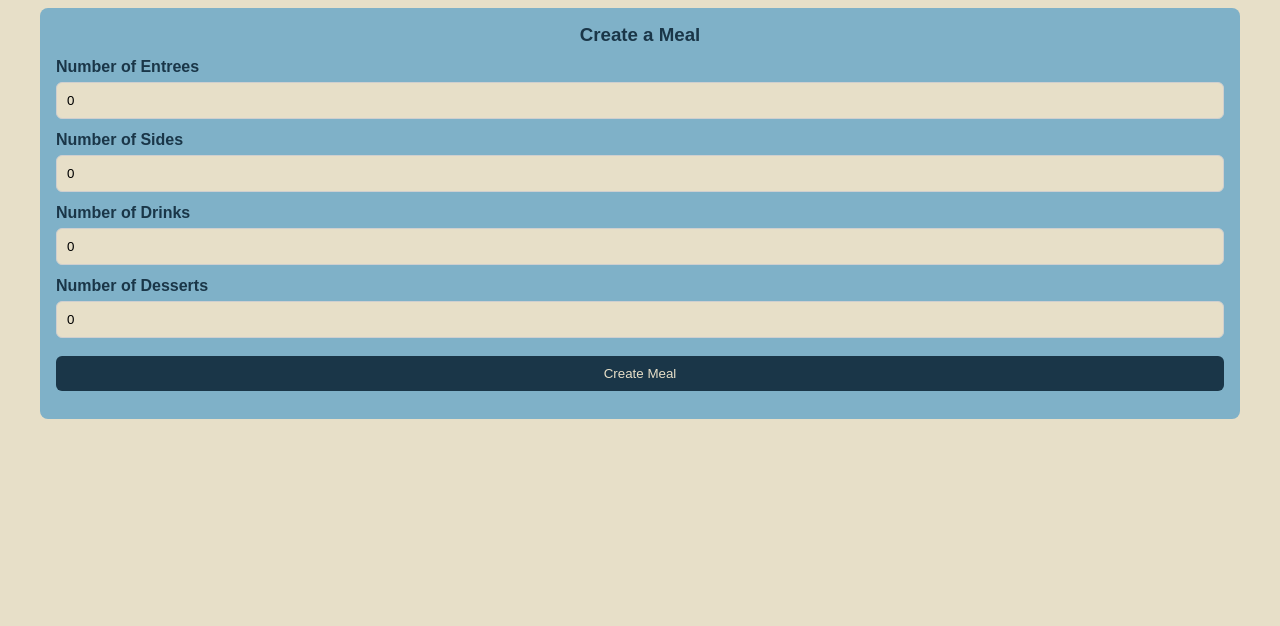
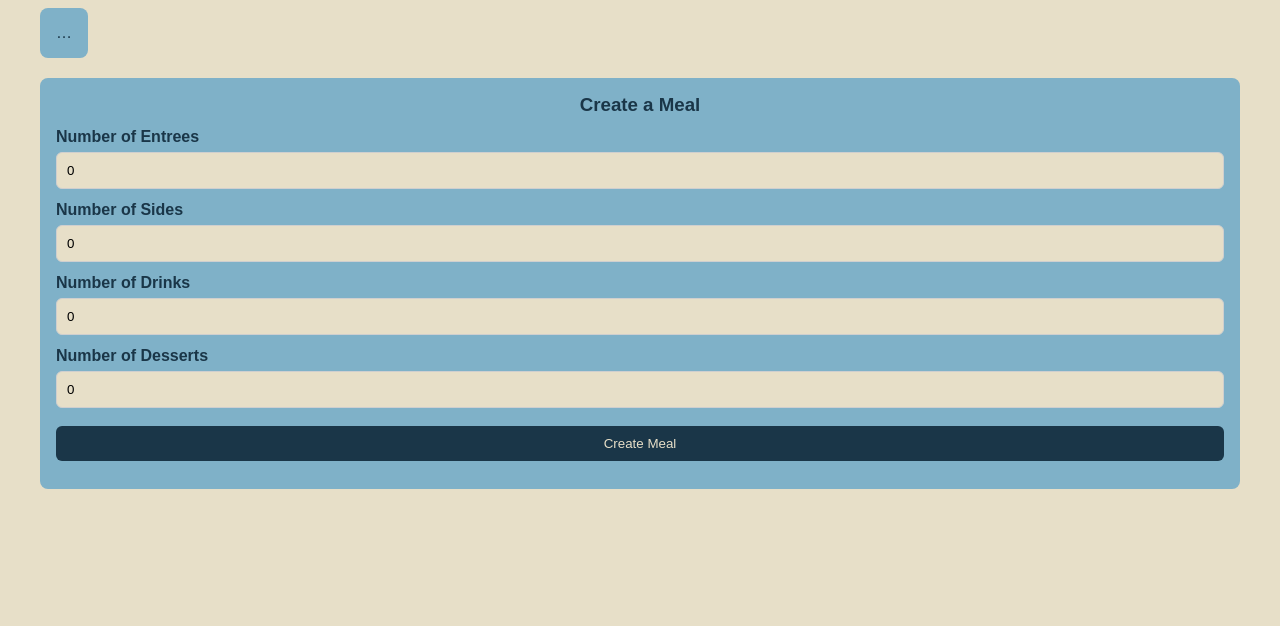
Before and after one commit to edbower-ai/ROCK, a plain HTML site: page index.html in a window 1280 px wide. Shown: the part 174-800 px from the top of the page. Drawn offline with Linux system fonts and the light colour scheme.

Commit message:
Update index.html

```diff
--- a/index.html
+++ b/index.html
@@ -169,6 +169,19 @@ header img {
         grid-template-columns: 1fr;
     }
 }
+    /* Layout: content left, open space right */
+.main-content {
+    display: flex;
+    flex-direction: column;
+    width: 55%;           /* left column width */
+    align-items: flex-start;
+}
+
+/* Center only the logo */
+header {
+    text-align: center;
+}
+
 </style>
 </head>
 <body>
@@ -178,6 +191,15 @@ header img {
     <header>
         <img src="newlogo.png" alt="Rock Ministry Logo">
     </header>
+
+    <div class="main-content">
+    <!-- MEAL CREATION FORM -->
+    <div class="form-box"> … </div>
+
+    <!-- CATEGORY GRID -->
+    <div id="categoryGrid" class="category-grid"></div>
+    </div>
+
 
     <!-- MEAL CREATION FORM -->
     <div class="form-box">
```
